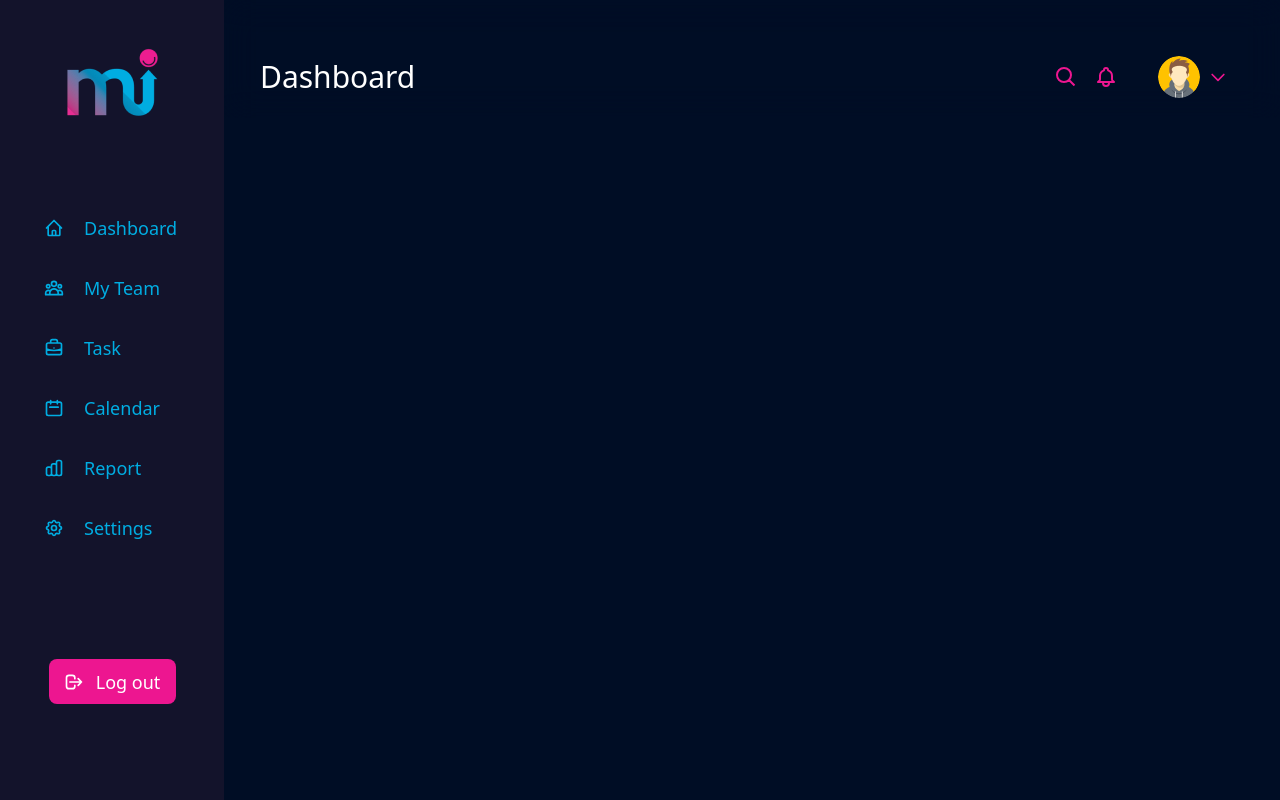
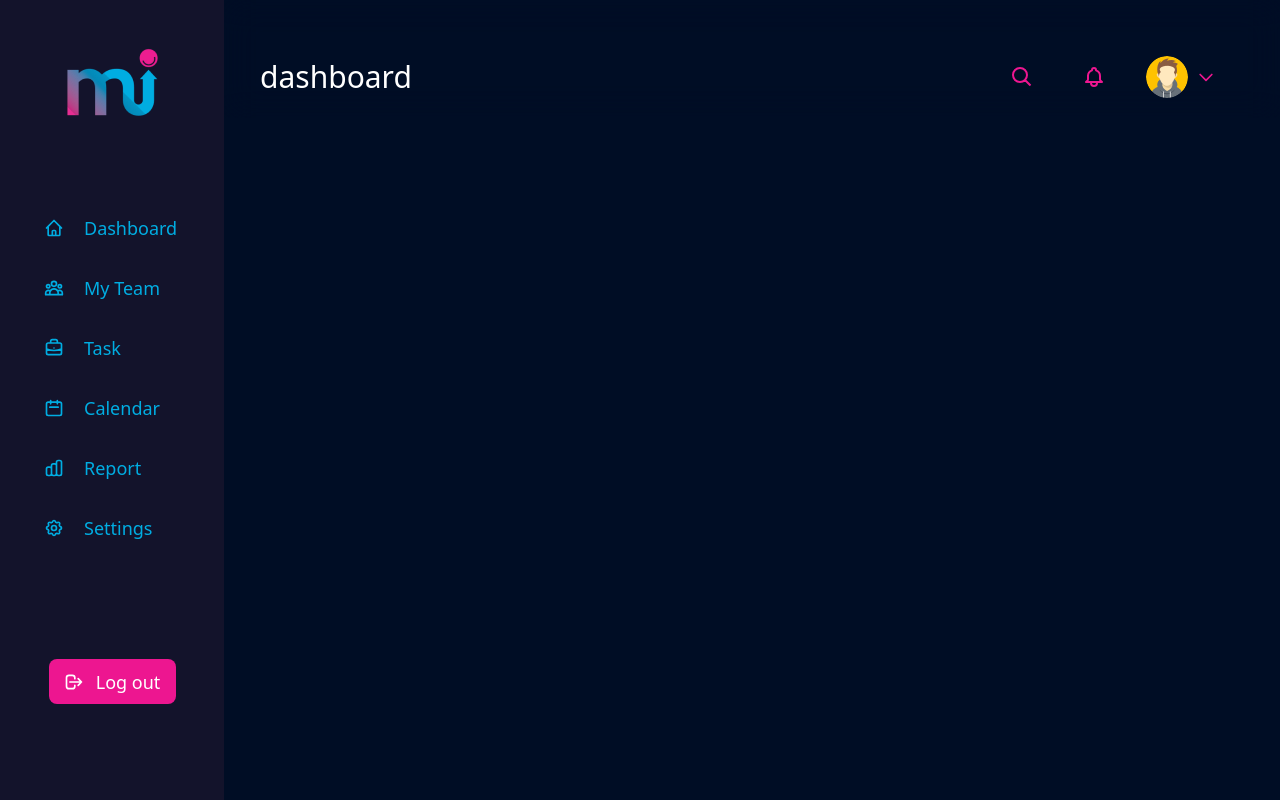
Before and after one commit to Credit-First/formi-frontend, a Next.js app: page / in a window 1280 px wide. Built offline with nearby package versions, Linux system fonts and the light colour scheme.

Commit message:
feat: navbar search input and dropdown menu components

```diff
--- /dev/null
+++ b/src/components/backDrop.tsx
@@ -0,0 +1,16 @@
+import React, { ReactNode, useEffect } from 'react';
+import { BackDropProps } from '@/types';
+
+export default function BackDrop({ onClick, children }: BackDropProps) {
+    useEffect(() => {
+        window.addEventListener('click', onClick);
+        return () => {
+            window.removeEventListener('click', onClick);
+        };
+    }, [onClick]);
+    return (
+        <div className="w-fit" onClick={e => e.stopPropagation()}>
+            {children}
+        </div>
+    );
+}
--- /dev/null
+++ b/src/components/dropdownList.tsx
@@ -0,0 +1,28 @@
+import React, { useCallback, useState } from 'react';
+import BackDrop from './backDrop';
+import { ChevronDownIcon } from '@heroicons/react/outline'
+import { DropdownListProps } from '@/types';
+
+export default function DropdownList({ options }: DropdownListProps) {
+    const [opened, setOpened] = useState(false);
+    const handleClose = useCallback(() => setOpened(false), []);
+
+    return (
+        <BackDrop onClick={handleClose}>
+            <div className="relative w-10 h-10">
+                <div className="w-full h-full flex items-center justify-between rounded" onClick={() => setOpened(!opened)}>
+                    <ChevronDownIcon className="h-5 w-5 ml-2" />
+                </div>
+                {opened && (
+                    <div className="cursor-pointer w-32 absolute right-0 bg-back-sidebar text-text-sidebar px-4 py-2">
+                        {
+                            options.map(item => (
+                                <div key={item} className='py-2'>{item}</div>
+                            ))
+                        }
+                    </div>
+                )}
+            </div>
+        </BackDrop>
+    );
+}
--- /dev/null
+++ b/src/components/searchInput.tsx
@@ -0,0 +1,20 @@
+import { useState } from "react";
+import clsx from "clsx";
+import { SearchIcon } from '@heroicons/react/outline';
+import { SearchInputProps } from "@/types";
+import BackDrop from "./backDrop";
+
+export default function SearchInput({ className }: SearchInputProps) {
+    const [openSearchBar, setOpenSearchBar] = useState(false);
+    const handleClose = () => {
+        setOpenSearchBar(false);
+    }
+    return (
+        <BackDrop onClick={handleClose}>
+            <div className={clsx('relative h-10 rounded-[50px] transition-all duration-400 mr-8', openSearchBar ? 'w-80  bg-white/10' : 'w-10  bg-transparent')}>
+                <SearchIcon className='absolute top-0 left-0 h-10 w-10 rounded-full hover:bg-white/10 p-2' onClick={() => setOpenSearchBar(!openSearchBar)} />
+                <input className={clsx('w-full h-full ml-10 bg-transparent focus-visible:outline-none', openSearchBar ? 'block' : 'hidden')} placeholder='Search ...' />
+            </div>
+        </BackDrop>
+    )
+}
--- a/src/constants/index.ts
+++ b/src/constants/index.ts
@@ -15,3 +15,5 @@ export const sidebarItems = [
   { icon: ChartBarIcon, title: 'Report' },
   { icon: CogIcon, title: 'Settings' },
 ]
+
+export const dropdownlist = ['Profile', 'Settings', 'Log out']
--- a/src/layout/index.tsx
+++ b/src/layout/index.tsx
@@ -1,3 +1,4 @@
+import { useState } from 'react';
 import Head from 'next/head'
 import Seo from './seo'
 import { LayoutProps } from '@/types';
@@ -5,6 +6,7 @@ import Sidebar from './sidebar';
 import Navbar from './navbar';
 
 const Layout = ({ children }: LayoutProps): JSX.Element => {
+  const [selectedItem, setSelectedItem] = useState('dashboard');
 
   return (
     <>
@@ -17,9 +19,9 @@ const Layout = ({ children }: LayoutProps): JSX.Element => {
 
       <main>
         <div className="flex">
-          <Sidebar />
+          <Sidebar selectedItem={selectedItem} setSelectedItem={setSelectedItem} />
           <div className='w-full bg-back-main'>
-            <Navbar />
+            <Navbar selectedItem={selectedItem} />
             <div className='w-full px-9 py-12'>
               {children}
             </div>
--- a/src/layout/navbar.tsx
+++ b/src/layout/navbar.tsx
@@ -1,12 +1,16 @@
 import Image from 'next/image';
-import { BellIcon, SearchIcon, ChevronDownIcon } from '@heroicons/react/outline';
+import { BellIcon } from '@heroicons/react/outline';
+import { NavbarProps } from '@/types';
+import DropdownList from '@/components/dropdownList';
+import { dropdownlist } from '@/constants';
+import SearchInput from '@/components/searchInput';
 
-const Navbar = (): JSX.Element => {
+const Navbar = ({ selectedItem }: NavbarProps): JSX.Element => {
   return (
     <div className='z-10 w-full sticky top-0 flex items-center justify-between px-9 pt-14 pb-5 backdrop-blur-lg'>
-      <div className='text-3xl text-white'>Dashboard</div>
+      <div className='text-3xl text-white'>{selectedItem}</div>
       <div className='flex items-center justify-center text-symbol-main mr-4'>
-        <SearchIcon className='h-10 w-10 rounded-full hover:bg-white/10 p-2' />
+        <SearchInput className='h-10 w-10 rounded-full hover:bg-white/10 p-2' />
         <BellIcon className='h-10 w-10  rounded-full hover:bg-white/10 p-2 mr-8' />
         <div className='flex items-center justify-center'>
           <Image
@@ -16,7 +20,7 @@ const Navbar = (): JSX.Element => {
             height={42}
             alt='avatar'
           />
-          <ChevronDownIcon className="h-5 w-5 ml-2" />
+          <DropdownList options={dropdownlist} />
         </div>
       </div>
     </div>
--- a/src/layout/sidebar.tsx
+++ b/src/layout/sidebar.tsx
@@ -1,8 +1,10 @@
 import Image from 'next/image';
+import clsx from 'clsx';
 import { LogoutIcon } from '@heroicons/react/outline';
 import { sidebarItems } from '@/constants';
+import { SidebarProps } from '@/types';
 
-const Sidebar = (): JSX.Element => {
+const Sidebar = ({ selectedItem, setSelectedItem }: SidebarProps): JSX.Element => {
 
   return (
     <div className="z-10 sticky top-0 flex flex-col items-center justify-between min-w-[224px] h-screen overflow-y-auto bg-back-sidebar">
@@ -14,7 +16,11 @@ const Sidebar = (): JSX.Element => {
         {sidebarItems.map((item) => (
           <div
             key={item.title}
-            className='leading-5 flex items-center px-10 py-5 border-transparent hover: border-l-4 hover:bg-border-sidebar/5 hover:border-border-sidebar'
+            className={clsx(
+              'leading-5 flex items-center px-10 py-5 border-transparent hover: border-l-4 hover:bg-border-sidebar/5 hover:border-border-sidebar',
+              selectedItem === item.title && 'border-l-4 bg-border-sidebar/5 border-border-sidebar'
+            )}
+            onClick={() => setSelectedItem(item.title)}
           >
             <item.icon className="h-5 w-5 mr-5" />
             <span>{item.title}</span>
```
Also changed, not shown: src/types.ts (+22 -0 lines).
